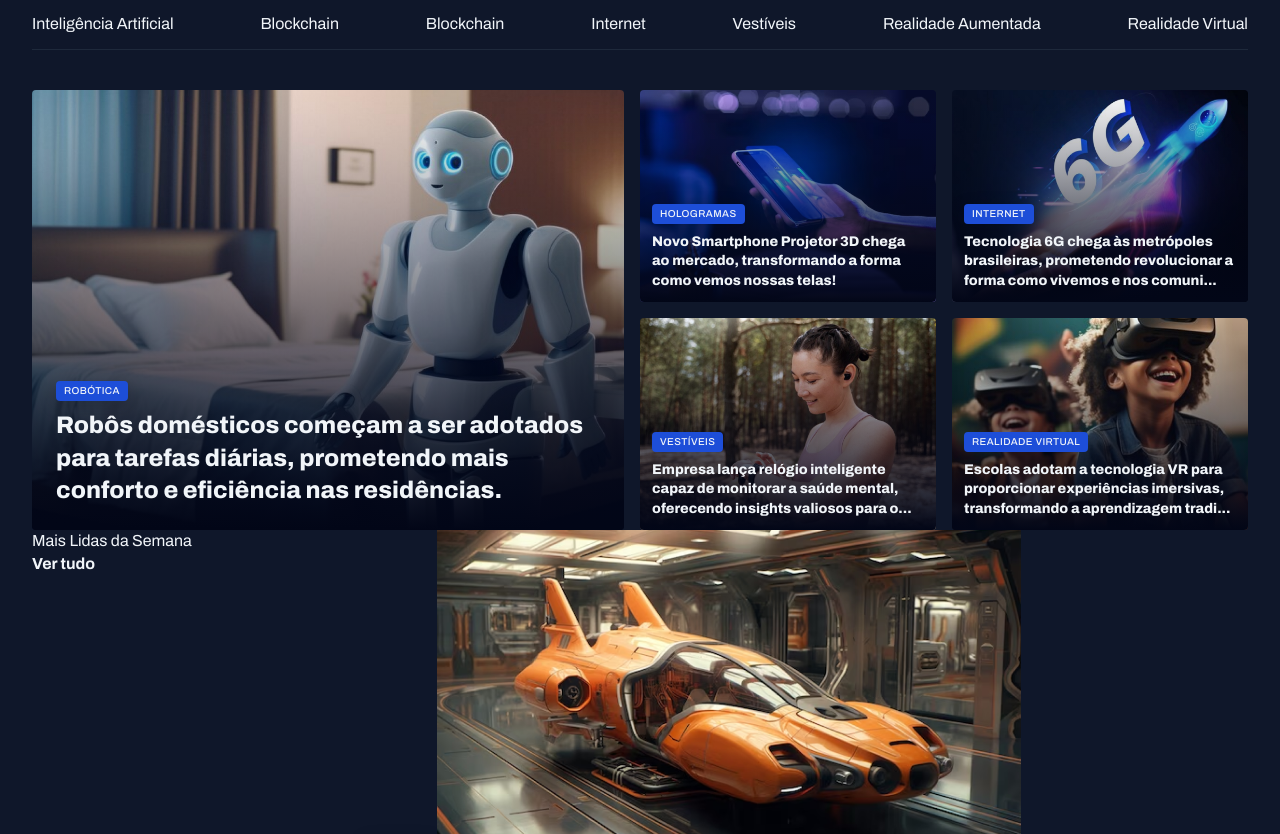
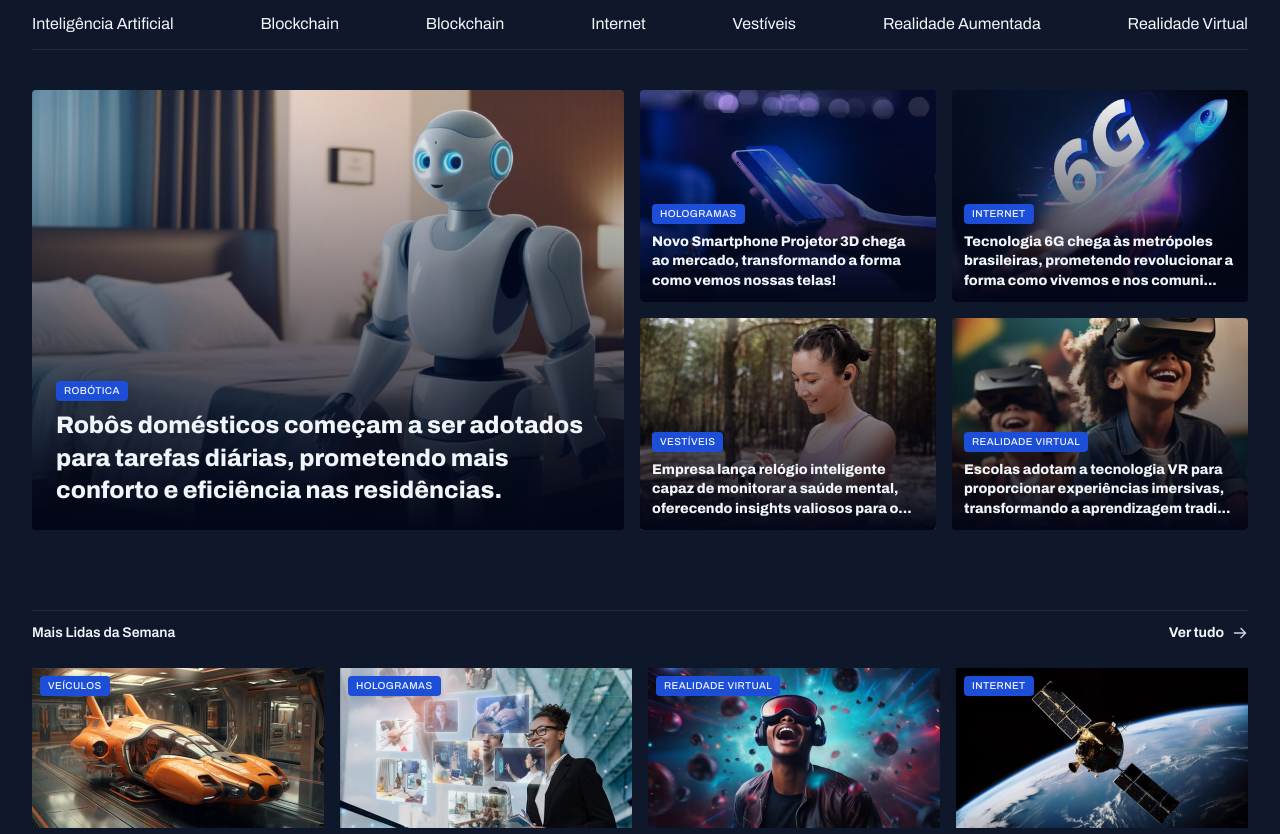
Before and after one commit to MatheuslMaschio/portal_de_noticias, a plain HTML site: page index.html in a window 1280 px wide. Shown: the part 74-908 px from the top of the page. Drawn offline with Linux system fonts and the light colour scheme.

Commit message:
aplicando estilos na seção mais lidas da semana

```diff
--- a/index.html
+++ b/index.html
@@ -86,8 +86,8 @@
                 </figure>
             </div>
         </section>
-        <section id="weekly" class="grid grid-flow-col">
-            <header>
+        <section id="weekly" >
+            <header class="grid grid-flow-col">
                 <h3>
                     Mais Lidas da Semana
                 </h3>
--- a/styles/global.css
+++ b/styles/global.css
@@ -53,6 +53,7 @@ img {
 
 main {
     margin-top: 40px;
+    gap: 80px;
 }
 
 .content-tag {
--- a/styles/sections.css
+++ b/styles/sections.css
@@ -1,3 +1,24 @@
+section header {
+    border-top: 1px solid var(--stroke-color);
+    padding-block: 12px 24px;
+    font: var(--text-span);
+}
+
+a {
+    justify-self: end;
+    align-items: center;
+    gap: 8px;
+    span {
+        background-image: url(../assets/icons/ArrowRight.png);
+        width: 16px;
+        height: 16px;
+    }
+
+    &:hover span{
+        background-image: url(../assets/icons/ArrowRight-hover.svg);
+    }
+}
+
 #featured {
     img{
         height: 100%;
@@ -35,3 +56,29 @@
         }
     }
 }
+
+#weekly{
+
+    &>div{
+        grid-template-columns: repeat(4,292px);
+    }
+
+    img{
+        height: 160px;
+    }
+
+    figure{
+        position: relative;
+
+        .content-tag{
+            position: absolute;
+            top: 8px;
+            left: 8px;
+        }
+
+        p{
+            margin-top: 8px;
+            font-weight: 800;
+        }
+    }
+}
```
